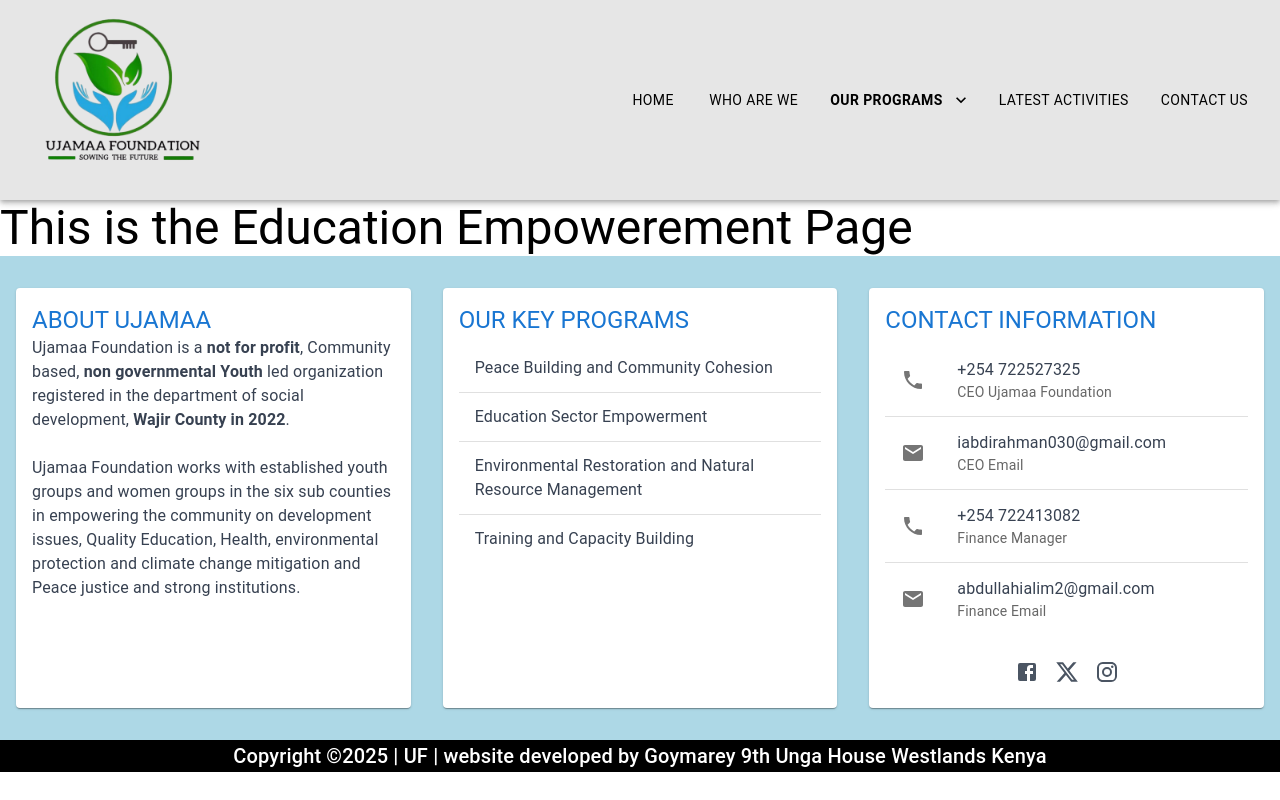
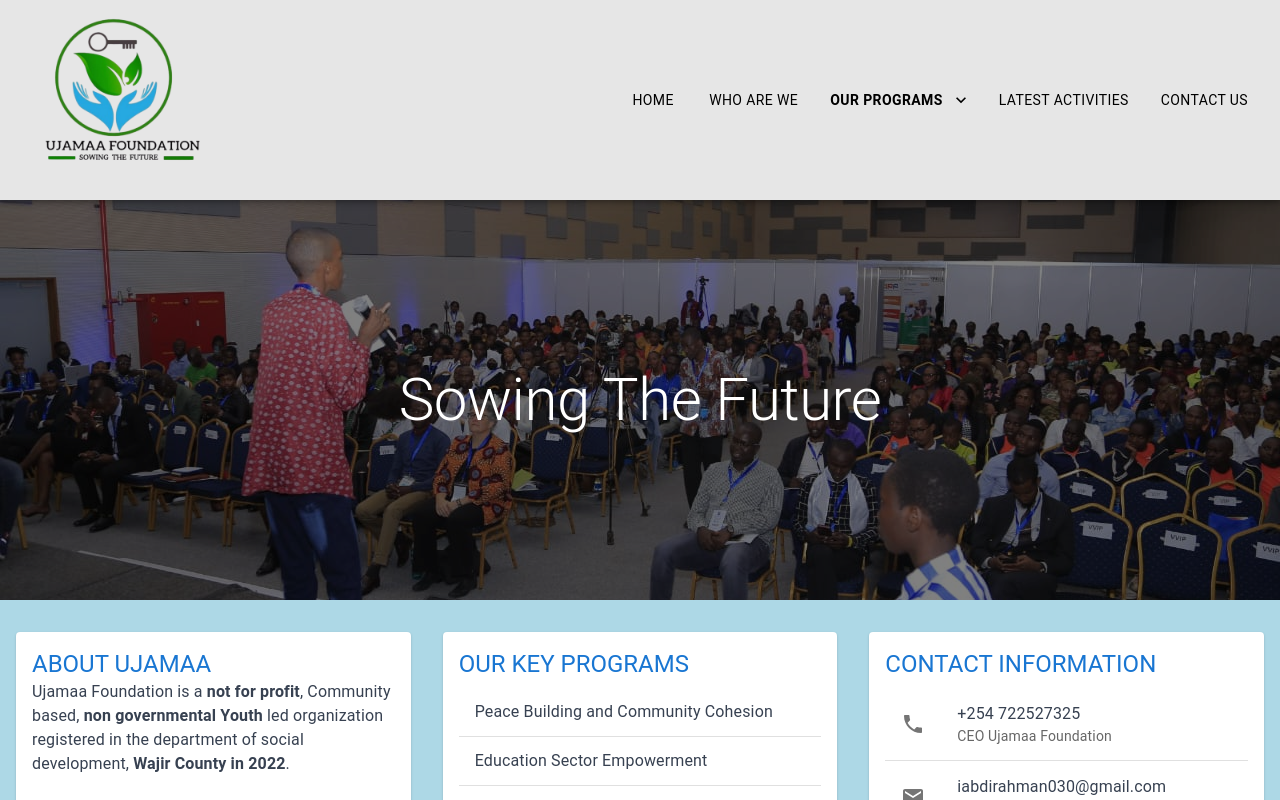
Before and after one commit to ahmednule/Ujamaa-Foundation, a Next.js app: page /our-programs/education-empowerment in a window 1280 px wide. Shown: the top 800 px of the page. Built offline with nearby package versions, Linux system fonts and the light colour scheme.

Commit message:
feature: insid ethe reusable componenet added the carosel

```diff
--- a/src/app/our-programs/education-empowerment/page.tsx
+++ b/src/app/our-programs/education-empowerment/page.tsx
@@ -1,9 +1,12 @@
 "use client"
-import { Typography } from "@mui/material"
+import ReusableCarosel from "@components/components/ui/ReusableCarosel"
 export default function educationEmpowerement(){
     return(
         <div>
-            <Typography variant="h3">This is the Education Empowerement Page</Typography>
-        </div>
+        <ReusableCarosel
+        image="image7.jpg"
+        heading="Sowing The Future"
+        />
+    </div>
     )
 }
--- a/src/app/our-programs/environment-restoration/page.tsx
+++ b/src/app/our-programs/environment-restoration/page.tsx
@@ -3,7 +3,7 @@ import { Typography } from "@mui/material"
 export default function environmentRestoration(){
     return(
         <div>
-            <Typography variant="h3">This is the Environment and Respotation Page</Typography>
+            <Typography variant="h3">This is the Environment and Page</Typography>
         </div>
     )
 }
```
